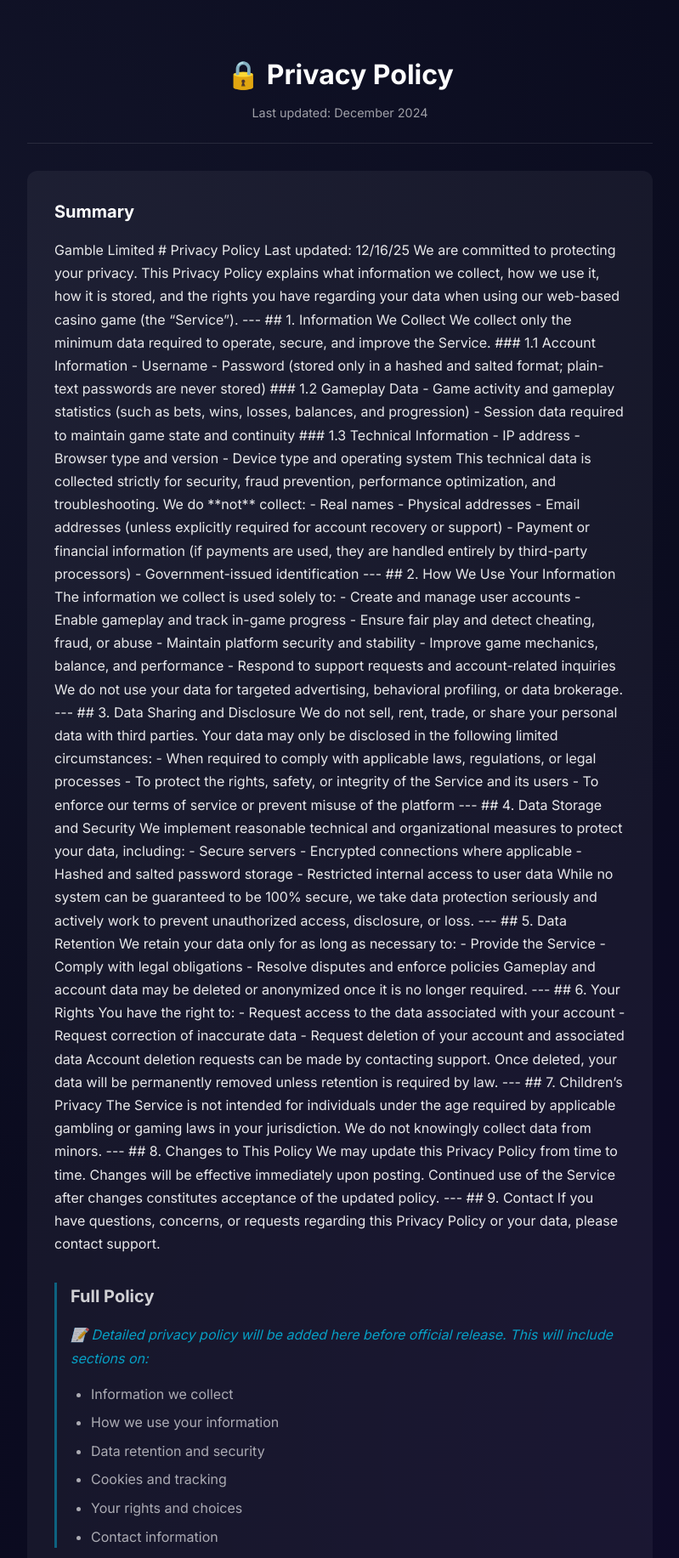
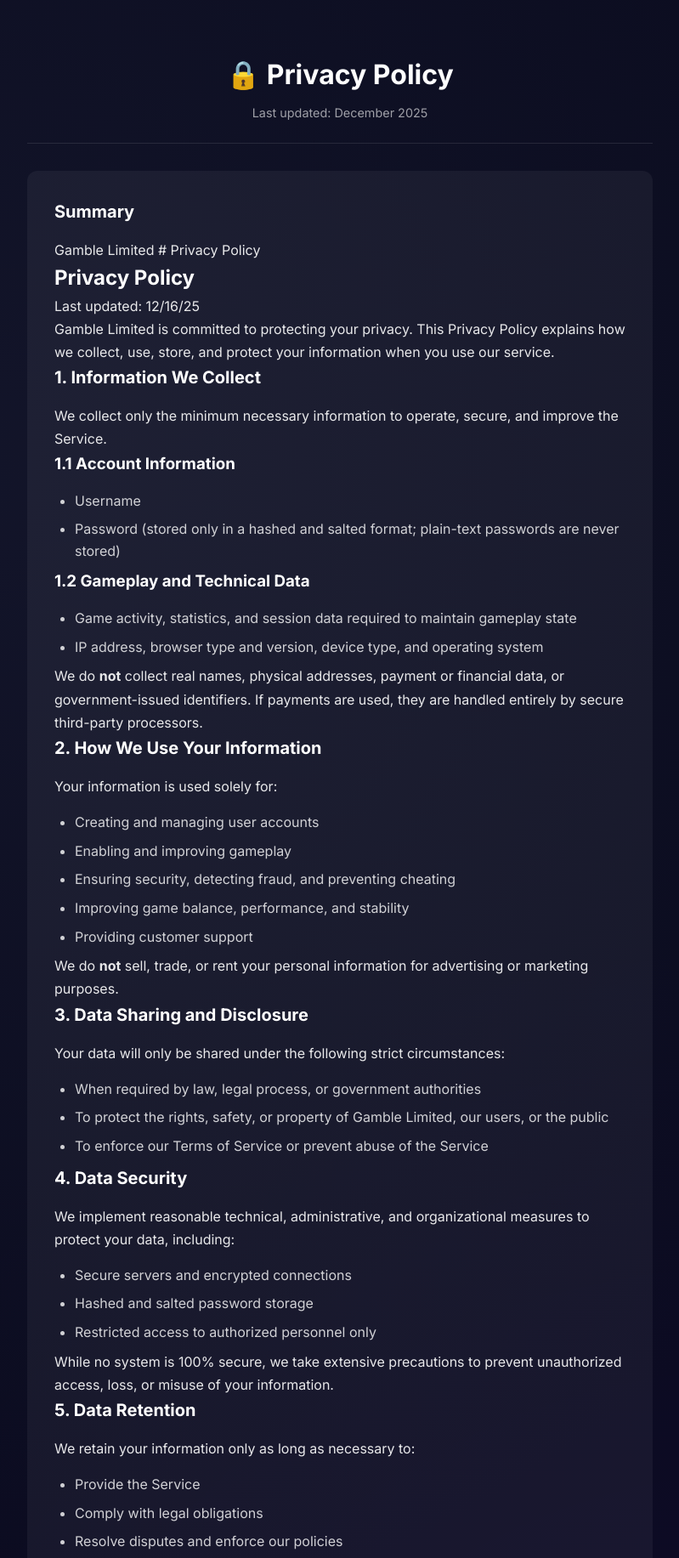
Before and after one commit to TheGeneral4757/Gamble-Limited, a FastAPI app: page /privacy in a window 1280 px wide. Shown: the part 87-1920 px from the top of the page at 85% size, without its empty margins (240-1039 px from the left). Run offline with FastAPI, Linux system fonts and the light colour scheme.

Commit message:
Update privacy policy with new last updated date

```diff
--- a/app/templates/privacy.html
+++ b/app/templates/privacy.html
@@ -4,7 +4,7 @@
 <div class="legal-page">
     <div class="legal-header">
         <h1>🔒 Privacy Policy</h1>
-        <p class="last-updated">Last updated: December 2024</p>
+        <p class="last-updated">Last updated: December 2025</p>
     </div>
 
     <div class="legal-content">
@@ -12,115 +12,84 @@
             <h2>Summary</h2>
             <p>
                 {{ app_name }} # Privacy Policy
+<body>
+    <h1>Privacy Policy</h1>
+    <p>Last updated: 12/16/25</p>
 
-Last updated: 12/16/25
+    <p>{{ app_name }} is committed to protecting your privacy. This Privacy Policy explains how we collect, use, store, and protect your information when you use our service.</p>
 
-We are committed to protecting your privacy. This Privacy Policy explains what information we collect, how we use it, how it is stored, and the rights you have regarding your data when using our web-based casino game (the “Service”).
+    <h2>1. Information We Collect</h2>
+    <p>We collect only the minimum necessary information to operate, secure, and improve the Service.</p>
 
----
+    <h3>1.1 Account Information</h3>
+    <ul>
+        <li>Username</li>
+        <li>Password (stored only in a hashed and salted format; plain-text passwords are never stored)</li>
+    </ul>
 
-## 1. Information We Collect
+    <h3>1.2 Gameplay and Technical Data</h3>
+    <ul>
+        <li>Game activity, statistics, and session data required to maintain gameplay state</li>
+        <li>IP address, browser type and version, device type, and operating system</li>
+    </ul>
 
-We collect only the minimum data required to operate, secure, and improve the Service.
+    <p>We do <strong>not</strong> collect real names, physical addresses, payment or financial data, or government-issued identifiers. If payments are used, they are handled entirely by secure third-party processors.</p>
 
-### 1.1 Account Information
-- Username
-- Password (stored only in a hashed and salted format; plain-text passwords are never stored)
+    <h2>2. How We Use Your Information</h2>
+    <p>Your information is used solely for:</p>
+    <ul>
+        <li>Creating and managing user accounts</li>
+        <li>Enabling and improving gameplay</li>
+        <li>Ensuring security, detecting fraud, and preventing cheating</li>
+        <li>Improving game balance, performance, and stability</li>
+        <li>Providing customer support</li>
+    </ul>
 
-### 1.2 Gameplay Data
-- Game activity and gameplay statistics (such as bets, wins, losses, balances, and progression)
-- Session data required to maintain game state and continuity
+    <p>We do <strong>not</strong> sell, trade, or rent your personal information for advertising or marketing purposes.</p>
 
-### 1.3 Technical Information
-- IP address
-- Browser type and version
-- Device type and operating system
+    <h2>3. Data Sharing and Disclosure</h2>
+    <p>Your data will only be shared under the following strict circumstances:</p>
+    <ul>
+        <li>When required by law, legal process, or government authorities</li>
+        <li>To protect the rights, safety, or property of {{ app_name }}, our users, or the public</li>
+        <li>To enforce our Terms of Service or prevent abuse of the Service</li>
+    </ul>
 
-This technical data is collected strictly for security, fraud prevention, performance optimization, and troubleshooting.
+    <h2>4. Data Security</h2>
+    <p>We implement reasonable technical, administrative, and organizational measures to protect your data, including:</p>
+    <ul>
+        <li>Secure servers and encrypted connections</li>
+        <li>Hashed and salted password storage</li>
+        <li>Restricted access to authorized personnel only</li>
+    </ul>
+    <p>While no system is 100% secure, we take extensive precautions to prevent unauthorized access, loss, or misuse of your information.</p>
 
-We do **not** collect:
-- Real names
-- Physical addresses
-- Email addresses (unless explicitly required for account recovery or support)
-- Payment or financial information (if payments are used, they are handled entirely by third-party processors)
-- Government-issued identification
+    <h2>5. Data Retention</h2>
+    <p>We retain your information only as long as necessary to:</p>
+    <ul>
+        <li>Provide the Service</li>
+        <li>Comply with legal obligations</li>
+        <li>Resolve disputes and enforce our policies</li>
+    </ul>
 
----
+    <h2>6. Your Rights</h2>
+    <p>You have the right to:</p>
+    <ul>
+        <li>Access the information associated with your account</li>
+        <li>Request corrections of inaccurate information</li>
+        <li>Request deletion of your account and all associated data</li>
+    </ul>
+    <p>Account deletion requests can be submitted via our support channels. Deleted data will be permanently removed unless retention is required by law.</p>
 
-## 2. How We Use Your Information
+    <h2>7. Children’s Privacy</h2>
+    <p>The Service is not intended for individuals under the age required by gambling or gaming laws in your jurisdiction. We do not knowingly collect data from minors.</p>
 
-The information we collect is used solely to:
-- Create and manage user accounts
-- Enable gameplay and track in-game progress
-- Ensure fair play and detect cheating, fraud, or abuse
-- Maintain platform security and stability
-- Improve game mechanics, balance, and performance
-- Respond to support requests and account-related inquiries
+    <h2>8. Changes to This Policy</h2>
+    <p>We may update this Privacy Policy at any time. Updated policies will be posted on this page and take effect immediately. Continued use of the Service constitutes acceptance of the updated policy.</p>
 
-We do not use your data for targeted advertising, behavioral profiling, or data brokerage.
+    <h2>9. Contact</h2>
+    <p>If you have questions or concerns about this Privacy Policy or your data, please contact our support team.</p>
 
----
-
-## 3. Data Sharing and Disclosure
-
-We do not sell, rent, trade, or share your personal data with third parties.
-
-Your data may only be disclosed in the following limited circumstances:
-- When required to comply with applicable laws, regulations, or legal processes
-- To protect the rights, safety, or integrity of the Service and its users
-- To enforce our terms of service or prevent misuse of the platform
-
----
-
-## 4. Data Storage and Security
-
-We implement reasonable technical and organizational measures to protect your data, including:
-- Secure servers
-- Encrypted connections where applicable
-- Hashed and salted password storage
-- Restricted internal access to user data
-
-While no system can be guaranteed to be 100% secure, we take data protection seriously and actively work to prevent unauthorized access, disclosure, or loss.
-
----
-
-## 5. Data Retention
-
-We retain your data only for as long as necessary to:
-- Provide the Service
-- Comply with legal obligations
-- Resolve disputes and enforce policies
-
-Gameplay and account data may be deleted or anonymized once it is no longer required.
-
----
-
-## 6. Your Rights
-
-You have the right to:
-- Request access to the data associated with your account
-- Request correction of inaccurate data
-- Request deletion of your account and associated data
-
-Account deletion requests can be made by contacting support. Once deleted, your data will be permanently removed unless retention is required by law.
-
----
-
-## 7. Children’s Privacy
-
-The Service is not intended for individuals under the age required by applicable gambling or gaming laws in your jurisdiction. We do not knowingly collect data from minors.
-
----
-
-## 8. Changes to This Policy
-
-We may update this Privacy Policy from time to time. Changes will be effective immediately upon posting. Continued use of the Service after changes constitutes acceptance of the updated policy.
-
----
-
-## 9. Contact
-
-If you have questions, concerns, or requests regarding this Privacy Policy or your data, please contact support.
 
             </p>
         </section>
```
